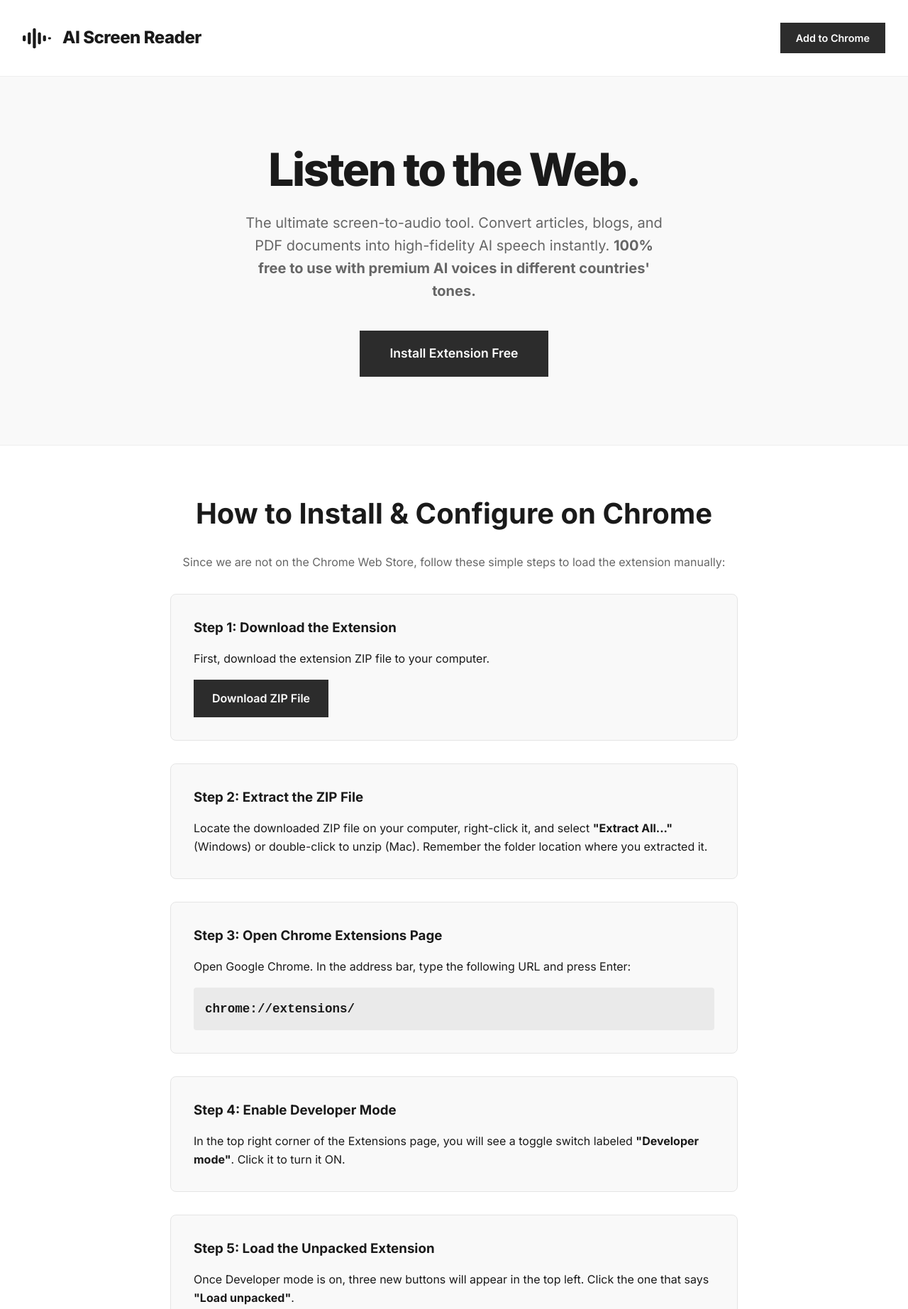
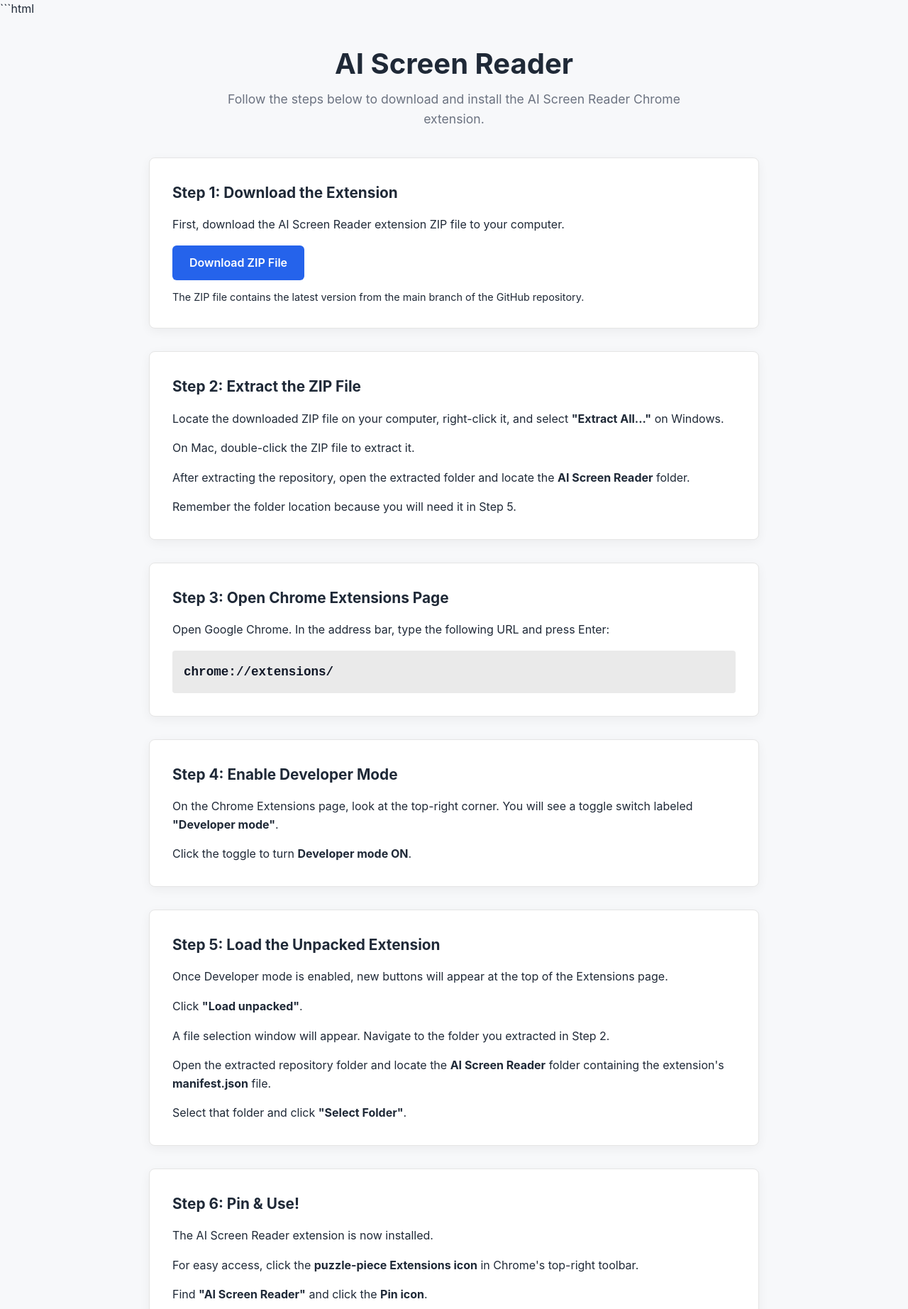
Before and after one commit to rohitgunthal18/AI-Screen-Reader, a browser extension: page index.html in a window 1280 px wide. Shown: the top 1845 px of the page at 71% size. Drawn offline with Linux system fonts and the light colour scheme.

Commit message:
Update index.html

````diff
--- a/index.html
+++ b/index.html
@@ -1,28 +1,23 @@
+```html
 <!DOCTYPE html>
 <html lang="en">
 <head>
   <meta charset="UTF-8">
   <meta name="viewport" content="width=device-width, initial-scale=1.0">
-  <title>AI Screen Reader - Best Text to Speech & PDF Audio Reader Extension</title>
-  <meta name="description" content="AI Screen Reader is a premium Chrome extension that converts any article, webpage, or PDF document into high-quality, natural-sounding audio using advanced AI voices.">
-  <meta name="keywords" content="AI Screen Reader, Article Reader, Document File Reader, PDF Reader, Text to Speech, TTS, Screen to Audio tool, Chrome Extension">
-  <meta name="author" content="AI Screen Reader Team">
-  <meta property="og:title" content="AI Screen Reader - Best Text to Speech & PDF Audio Reader Extension">
-  <meta property="og:description" content="Listen to any page, article, or PDF document. Clean content extraction and natural AI voices.">
-  <meta property="og:type" content="website">
 
-  <link rel="preconnect" href="https://fonts.googleapis.com">
-  <link rel="preconnect" href="https://fonts.gstatic.com" crossorigin>
-  <link href="https://fonts.googleapis.com/css2?family=Inter:wght@400;600;700;800&display=swap" rel="stylesheet">
+  <title>AI Screen Reader - Installation Guide</title>
 
   <style>
     :root {
-      --bg: #f9f9f9;
-      --text: #1a1a1a;
-      --text-muted: #666;
-      --accent: #2c2c2c;
-      --accent-hover: #000;
-      --white: #fff;
+      --bg: #ffffff;
+      --page-bg: #f7f8fa;
+      --text: #1f2937;
+      --muted: #6b7280;
+      --border: #e5e5e5;
+      --primary: #2563eb;
+      --primary-hover: #1d4ed8;
+      --code-bg: #eaeaea;
+      --card-shadow: 0 4px 15px rgba(0, 0, 0, 0.05);
     }
 
     * {
@@ -31,214 +26,387 @@
       padding: 0;
     }
 
+    html {
+      scroll-behavior: smooth;
+    }
+
     body {
-      font-family: 'Inter', sans-serif;
-      background: var(--bg);
+      font-family:
+        -apple-system,
+        BlinkMacSystemFont,
+        "Segoe UI",
+        Roboto,
+        Helvetica,
+        Arial,
+        sans-serif;
+
+      background: var(--page-bg);
       color: var(--text);
       line-height: 1.6;
     }
 
-    header {
-      padding: 2rem;
-      background: var(--white);
-      border-bottom: 1px solid #eee;
-      display: flex;
-      justify-content: space-between;
-      align-items: center;
+    .container {
+      width: 100%;
+      max-width: 900px;
+      margin: 0 auto;
+      padding: 40px 20px 60px;
     }
 
-    .brand {
-      display: flex;
-      align-items: center;
-      gap: 1rem;
-      font-weight: 800;
-      font-size: 1.5rem;
-      letter-spacing: -0.02em;
+    .header {
+      text-align: center;
+      margin-bottom: 40px;
     }
 
-    .logo {
-      width: 40px;
-      height: 40px;
+    .header h1 {
+      font-size: 2.5rem;
+      line-height: 1.2;
+      margin-bottom: 12px;
+      font-weight: 700;
     }
 
-    .hero {
-      max-width: 900px;
-      margin: 6rem auto;
-      text-align: center;
-      padding: 0 1rem;
+    .header p {
+      color: var(--muted);
+      font-size: 1.1rem;
+      max-width: 650px;
+      margin: 0 auto;
     }
 
-    h1 {
-      font-size: 4rem;
-      font-weight: 800;
-      letter-spacing: -0.04em;
-      line-height: 1.1;
-      margin-bottom: 1.5rem;
+    .step-card {
+      background: var(--bg);
+      padding: 2rem;
+      border-radius: 8px;
+      border: 1px solid var(--border);
+      margin-bottom: 2rem;
+      box-shadow: var(--card-shadow);
     }
 
-    .hero p {
-      font-size: 1.25rem;
-      color: var(--text-muted);
-      margin-bottom: 2.5rem;
-      max-width: 600px;
-      margin-left: auto;
-      margin-right: auto;
+    .step-card h3 {
+      margin-bottom: 1rem;
+      font-size: 1.3rem;
+      color: var(--text);
+    }
+
+    .step-card p {
+      color: var(--text);
+      margin-bottom: 0;
+    }
+
+    .step-card p + p {
+      margin-top: 1rem;
     }
 
     .cta-btn {
       display: inline-block;
-      background: var(--accent);
-      color: var(--white);
-      padding: 1rem 2.5rem;
-      border-radius: 0px;
+      margin-top: 1rem;
+      padding: 0.75rem 1.5rem;
+      font-size: 1rem;
+      font-weight: 600;
+      color: #ffffff;
+      background: var(--primary);
+      border-radius: 6px;
       text-decoration: none;
-      font-weight: 600;
-      font-size: 1.1rem;
-      transition: background 0.2s, transform 0.1s;
-      border: 2px solid transparent;
+      border: none;
+      cursor: pointer;
+      transition:
+        background 0.2s ease,
+        transform 0.2s ease,
+        box-shadow 0.2s ease;
     }
 
     .cta-btn:hover {
-      background: var(--accent-hover);
-      transform: translateY(-2px);
+      background: var(--primary-hover);
+      transform: translateY(-1px);
+      box-shadow: 0 5px 15px rgba(37, 99, 235, 0.25);
     }
 
-    .features {
-      background: var(--white);
-      padding: 6rem 1rem;
-      border-top: 1px solid #eee;
+    .cta-btn:active {
+      transform: translateY(0);
     }
 
-    .features-grid {
-      max-width: 1200px;
-      margin: 0 auto;
-      display: grid;
-      grid-template-columns: repeat(auto-fit, minmax(300px, 1fr));
-      gap: 3rem;
+    .download-note {
+      margin-top: 12px;
+      font-size: 0.9rem;
+      color: var(--muted);
     }
 
-    .feature-card {
-      padding: 2.5rem;
-      background: var(--bg);
-      border: 1px solid #e5e5e5;
+    code {
+      display: block;
+      background: var(--code-bg);
+      padding: 1rem;
+      margin-top: 1rem;
+      border-radius: 4px;
+      font-size: 1.1rem;
+      font-weight: bold;
+      overflow-x: auto;
+      color: #111827;
     }
 
-    .feature-card h3 {
-      font-size: 1.5rem;
-      margin-bottom: 1rem;
+    .inline-code {
+      display: inline;
+      padding: 2px 6px;
+      margin: 0;
+      font-size: 0.95rem;
+      font-weight: 600;
     }
 
-    .feature-card p {
-      color: var(--text-muted);
+    .footer {
+      text-align: center;
+      color: var(--muted);
+      font-size: 0.9rem;
+      margin-top: 40px;
     }
 
-    footer {
-      text-align: center;
-      padding: 3rem 1rem;
-      color: var(--text-muted);
+    /* Success message */
+    .download-status {
+      display: none;
+      margin-top: 12px;
+      padding: 10px 14px;
+      border-radius: 6px;
+      background: #ecfdf5;
+      color: #047857;
       font-size: 0.9rem;
     }
+
+    .download-status.show {
+      display: block;
+    }
+
+    /* Mobile */
+    @media (max-width: 600px) {
+      .container {
+        padding: 25px 15px 45px;
+      }
+
+      .header h1 {
+        font-size: 2rem;
+      }
+
+      .header p {
+        font-size: 1rem;
+      }
+
+      .step-card {
+        padding: 1.5rem;
+        margin-bottom: 1.25rem;
+      }
+
+      .step-card h3 {
+        font-size: 1.15rem;
+      }
+
+      .cta-btn {
+        width: 100%;
+        text-align: center;
+      }
+
+      code {
+        font-size: 0.95rem;
+      }
+    }
   </style>
+</head>
 
-  <script type="application/ld+json">
-  {
-    "@context": "https://schema.org",
-    "@type": "SoftwareApplication",
-    "name": "AI Screen Reader",
-    "operatingSystem": "Chrome",
-    "applicationCategory": "BrowserExtension",
-    "offers": {
-      "@type": "Offer",
-      "price": "0"
-    },
-    "description": "Convert screen text to speech using natural AI voices. Supports articles, web pages, and local PDF files."
-  }
-  </script>
-</head>
 <body>
 
-  <header>
-    <div class="brand">
-      <svg class="logo" viewBox="0 0 28 20" fill="currentColor">
-        <rect x="0"  y="7"  width="3" height="6"  rx="1.5"/>
-        <rect x="5"  y="4"  width="3" height="12" rx="1.5"/>
-        <rect x="10" y="0"  width="3" height="20" rx="1.5"/>
-        <rect x="15" y="4"  width="3" height="12" rx="1.5"/>
-        <rect x="20" y="7"  width="3" height="6"  rx="1.5"/>
-        <rect x="25" y="9"  width="3" height="2"  rx="1"/>
-      </svg>
-      AI Screen Reader
-    </div>
-    <a href="#" class="cta-btn" style="padding: 0.5rem 1.25rem; font-size: 0.9rem;">Add to Chrome</a>
+  <main class="container">
+
+    <!-- Page Header -->
+    <header class="header">
+      <h1>AI Screen Reader</h1>
+      <p>
+        Follow the steps below to download and install the AI Screen Reader
+        Chrome extension.
+      </p>
     </header>
 
-  <section class="hero">
-    <h1>Listen to the Web.</h1>
-    <p>The ultimate screen-to-audio tool. Convert articles, blogs, and PDF documents into high-fidelity AI speech instantly. <strong>100% free to use with premium AI voices in different countries' tones.</strong></p>
-    <a href="#installation" class="cta-btn">Install Extension Free</a>
-  </section>
 
-  <section id="installation" style="background: var(--white); padding: 4rem 1rem; border-top: 1px solid #eee; text-align: left;">
-    <div style="max-width: 800px; margin: 0 auto;">
-      <h2 style="font-size: 2.5rem; margin-bottom: 1.5rem; text-align: center;">How to Install & Configure on Chrome</h2>
-      <p style="margin-bottom: 2rem; color: var(--text-muted); text-align: center;">Since we are not on the Chrome Web Store, follow these simple steps to load the extension manually:</p>
+    <!-- Step 1 -->
+    <div class="step-card">
 
-      <div style="background: var(--bg); padding: 2rem; border-radius: 8px; border: 1px solid #e5e5e5; margin-bottom: 2rem;">
-        <h3 style="margin-bottom: 1rem;">Step 1: Download the Extension</h3>
-        <p>First, download the extension ZIP file to your computer.</p>
-        <a href="AI-Screen-Reader.zip" class="cta-btn" style="margin-top: 1rem; display: inline-block; padding: 0.75rem 1.5rem; font-size: 1rem;">Download ZIP File</a>
+      <h3>Step 1: Download the Extension</h3>
+
+      <p>
+        First, download the AI Screen Reader extension ZIP file to your
+        computer.
+      </p>
+
+      <!-- DIRECT GITHUB DOWNLOAD BUTTON -->
+      <a
+        href="https://github.com/rohitgunthal18/AI-Screen-Reader/archive/refs/heads/main.zip"
+        class="cta-btn"
+        id="downloadBtn"
+      >
+        Download ZIP File
+      </a>
+
+      <div class="download-status" id="downloadStatus">
+        Your download should begin shortly.
       </div>
 
-      <div style="background: var(--bg); padding: 2rem; border-radius: 8px; border: 1px solid #e5e5e5; margin-bottom: 2rem;">
-        <h3 style="margin-bottom: 1rem;">Step 2: Extract the ZIP File</h3>
-        <p>Locate the downloaded ZIP file on your computer, right-click it, and select <strong>"Extract All..."</strong> (Windows) or double-click to unzip (Mac). Remember the folder location where you extracted it.</p>
+      <p class="download-note">
+        The ZIP file contains the latest version from the main branch of the
+        GitHub repository.
+      </p>
+
     </div>
 
-      <div style="background: var(--bg); padding: 2rem; border-radius: 8px; border: 1px solid #e5e5e5; margin-bottom: 2rem;">
-        <h3 style="margin-bottom: 1rem;">Step 3: Open Chrome Extensions Page</h3>
-        <p>Open Google Chrome. In the address bar, type the following URL and press Enter:</p>
-        <code style="display: block; background: #eaeaea; padding: 1rem; margin-top: 1rem; border-radius: 4px; font-size: 1.1rem; font-weight: bold;">chrome://extensions/</code>
+
+    <!-- Step 2 -->
+    <div class="step-card">
+
+      <h3>Step 2: Extract the ZIP File</h3>
+
+      <p>
+        Locate the downloaded ZIP file on your computer, right-click it, and
+        select <strong>"Extract All..."</strong> on Windows.
+      </p>
+
+      <p>
+        On Mac, double-click the ZIP file to extract it.
+      </p>
+
+      <p>
+        After extracting the repository, open the extracted folder and locate
+        the <strong>AI Screen Reader</strong> folder.
+      </p>
+
+      <p>
+        Remember the folder location because you will need it in Step 5.
+      </p>
+
     </div>
 
-      <div style="background: var(--bg); padding: 2rem; border-radius: 8px; border: 1px solid #e5e5e5; margin-bottom: 2rem;">
-        <h3 style="margin-bottom: 1rem;">Step 4: Enable Developer Mode</h3>
-        <p>In the top right corner of the Extensions page, you will see a toggle switch labeled <strong>"Developer mode"</strong>. Click it to turn it ON.</p>
+
+    <!-- Step 3 -->
+    <div class="step-card">
+
+      <h3>Step 3: Open Chrome Extensions Page</h3>
+
+      <p>
+        Open Google Chrome. In the address bar, type the following URL and
+        press Enter:
+      </p>
+
+      <code>
+        chrome://extensions/
+      </code>
+
     </div>
 
-      <div style="background: var(--bg); padding: 2rem; border-radius: 8px; border: 1px solid #e5e5e5; margin-bottom: 2rem;">
-        <h3 style="margin-bottom: 1rem;">Step 5: Load the Unpacked Extension</h3>
-        <p>Once Developer mode is on, three new buttons will appear in the top left. Click the one that says <strong>"Load unpacked"</strong>.</p>
-        <p style="margin-top: 1rem;">A file dialog will open. Navigate to the folder where you extracted the ZIP file in Step 2, select the folder, and click "Select Folder".</p>
+
+    <!-- Step 4 -->
+    <div class="step-card">
+
+      <h3>Step 4: Enable Developer Mode</h3>
+
+      <p>
+        On the Chrome Extensions page, look at the top-right corner.
+        You will see a toggle switch labeled
+        <strong>"Developer mode"</strong>.
+      </p>
+
+      <p>
+        Click the toggle to turn <strong>Developer mode ON</strong>.
+      </p>
+
     </div>
 
-      <div style="background: var(--bg); padding: 2rem; border-radius: 8px; border: 1px solid #e5e5e5;">
-        <h3 style="margin-bottom: 1rem;">Step 6: Pin & Use!</h3>
-        <p>The extension is now installed! For easy access, click the "puzzle piece" Extensions icon in Chrome's top right toolbar, find "AI Screen Reader", and click the <strong>Pin icon</strong>.</p>
-        <p style="margin-top: 1rem;">Click the pinned icon on any webpage or PDF to start listening.</p>
+
+    <!-- Step 5 -->
+    <div class="step-card">
+
+      <h3>Step 5: Load the Unpacked Extension</h3>
+
+      <p>
+        Once Developer mode is enabled, new buttons will appear at the top of
+        the Extensions page.
+      </p>
+
+      <p>
+        Click <strong>"Load unpacked"</strong>.
+      </p>
+
+      <p>
+        A file selection window will appear. Navigate to the folder you
+        extracted in Step 2.
+      </p>
+
+      <p>
+        Open the extracted repository folder and locate the
+        <strong>AI Screen Reader</strong> folder containing the extension's
+        <strong>manifest.json</strong> file.
+      </p>
+
+      <p>
+        Select that folder and click <strong>"Select Folder"</strong>.
+      </p>
+
     </div>
+
+
+    <!-- Step 6 -->
+    <div class="step-card">
+
+      <h3>Step 6: Pin &amp; Use!</h3>
+
+      <p>
+        The AI Screen Reader extension is now installed.
+      </p>
+
+      <p>
+        For easy access, click the
+        <strong>puzzle-piece Extensions icon</strong>
+        in Chrome's top-right toolbar.
+      </p>
+
+      <p>
+        Find <strong>"AI Screen Reader"</strong> and click the
+        <strong>Pin icon</strong>.
+      </p>
+
+      <p>
+        Click the pinned AI Screen Reader icon on any supported webpage or
+        PDF to start listening.
+      </p>
+
     </div>
-  </section>
 
-  <section class="features">
-    <div class="features-grid">
-      <div class="feature-card">
-        <h3>Smart Article Extraction</h3>
-        <p>Our advanced parsing engine instantly identifies and reads the main content of any page—completely ignoring ads, navigation menus, and repetitive boilerplate.</p>
-      </div>
-      <div class="feature-card">
-        <h3>Local & Online PDF Reader</h3>
-        <p>Your documents aren't limited to the web. Open any local or online PDF file directly in your Chrome browser, and let the AI Screen Reader narrate it flawlessly.</p>
-      </div>
-      <div class="feature-card">
-        <h3>Free Premium Regional Voices</h3>
-        <p>Experience completely free, ultra-realistic regional voices powered by the Fish Audio S2.1 Pro model. Seamlessly switch between distinct, natural country tones (US, UK, Indian, and more).</p>
-      </div>
-    </div>
-  </section>
 
-  <footer>
-    &copy; <script>document.write(new Date().getFullYear())</script> AI Screen Reader. All rights reserved.
+    <!-- Footer -->
+    <footer class="footer">
+      <p>
+        AI Screen Reader &copy; <span id="currentYear"></span>
+      </p>
     </footer>
+
+  </main>
+
+
+  <!-- JavaScript -->
+  <script>
+
+    // Set current year automatically
+    document.getElementById("currentYear").textContent =
+      new Date().getFullYear();
+
+
+    // Download button interaction
+    const downloadBtn = document.getElementById("downloadBtn");
+    const downloadStatus = document.getElementById("downloadStatus");
+
+    downloadBtn.addEventListener("click", function () {
+
+      downloadStatus.classList.add("show");
+
+      // Hide message after 5 seconds
+      setTimeout(function () {
+        downloadStatus.classList.remove("show");
+      }, 5000);
+
+    });
+
+  </script>
 
 </body>
 </html>
+```
````
Lines whose indentation alone changed are shown as unchanged.
